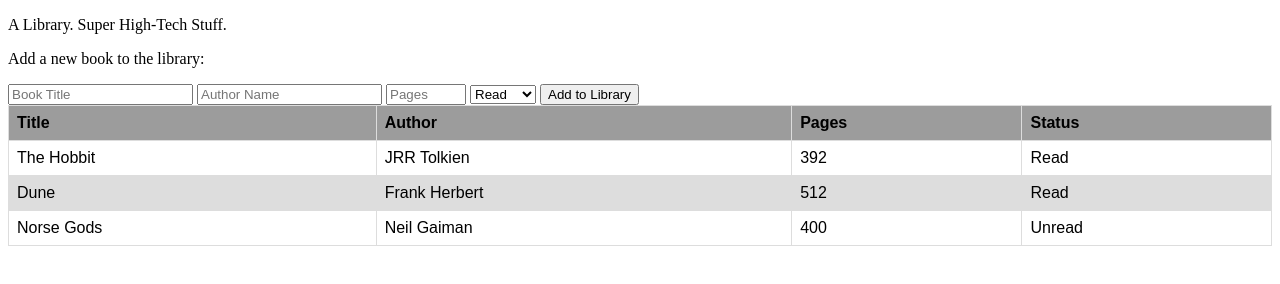
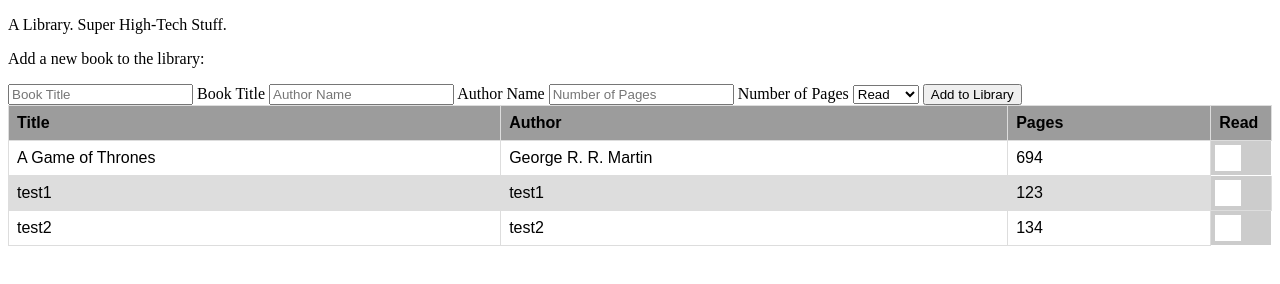
Before and after one commit to deslni01/library, a plain HTML site: page index.html in a window 1280 px wide. Drawn offline with Linux system fonts and the light colour scheme.

Commit message:
lots of updates to js and css

```diff
--- a/index.html
+++ b/index.html
@@ -19,18 +19,26 @@
 
         <div class="form">
 
-            <input type="text" id="title" class="bookform" required placeholder="Book Title">
+            <form name="bookform">
 
-            <input type="text" id="author" class="bookform" required placeholder="Author Name">
+                <input type="text" id="title" class="form-input" name="title"  minlength="1" maxlength="60" placeholder="Book Title" required>
+                <label class="form-label">Book Title</label>
 
-            <input type="number" id="pages" class="bookform" required min="1" max="99999" placeholder="Pages">
+                <input type="text" id="author" class="form-input" name="author"  minlength="1" maxlength="60" placeholder="Author Name" required>
+                <label class="form-label">Author Name</label>
 
-            <select id="read" name="read">
-                <option value="read">Read</option>
-                <option value="unread">Unread</option>
-            </select>
+                <input type="number" id="pages" class="form-input" name="pages"  minlength="1" maxlength="99999" placeholder="Number of Pages" required>
+                <label class="form-label">Number of Pages</label>
 
-            <button id="submit">Add to Library</button>
+                <select id="read" name="read">
+                    <option value="read">Read</option>
+                    <option value="unread">Unread</option>
+                </select>
+
+                <!-- <button id="submit">Add to Library</button> -->
+                <input type="submit" id="submit" name="submit" value="Add to Library">
+
+            </form>
 
         </div>
 
@@ -42,28 +50,11 @@
                         <th>Title</th>
                         <th>Author</th>
                         <th>Pages</th>
-                        <th>Status</th>
+                        <th class="switch">Read</th>
                     </tr>
                 </thead>
                 <tbody id="shelf">
-                    <tr>
-                        <td>The Hobbit</td>
-                        <td>JRR Tolkien</td>
-                        <td>392</td>
-                        <td>Read</td>
-                    </tr>
-                    <tr>
-                        <td>Dune</td>
-                        <td>Frank Herbert</td>
-                        <td>512</td>
-                        <td>Read</td>
-                    </tr>
-                    <tr>
-                        <td>Norse Gods</td>
-                        <td>Neil Gaiman</td>
-                        <td>400</td>
-                        <td>Unread</td>
-                    </tr>
+
                 </tbody>
             </table>
         </div>
--- a/scripts.js
+++ b/scripts.js
@@ -14,16 +14,31 @@ let $readInput = $form.querySelector("#read");
 
 let $shelf = document.querySelector("#shelf");
 
-// object constructor:
+
 let myLibrary = [
+
         {
-      title: "A Game of Thrones",
-      author: "George R. R. Martin",
-      pages: 694,
-      read: "read"
+          "title": "A Game of Thrones",
+          "author": "George R. R. Martin",
+          "pages": 694,
+          "read": "read"
+        },
+        {
+          "title": "test1",
+          "author": "test1",
+          "pages": "123",
+          "read": "read"
+        },
+        {
+          "title": "test2",
+          "author": "test2",
+          "pages": "134",
+          "read": "unread"
         }
+
 ];
 
+displayLibrary();
 
 function Book(title, author, pages, read) {
     this.title = title
@@ -32,7 +47,26 @@ function Book(title, author, pages, read) {
     this.read = read
 }
 
+// display current myLibrary array
+function displayLibrary() {
+    for (let i = 0; i < (myLibrary.length); i++) {
+        let row = document.createElement("tr");
+        Object.values(myLibrary[i]).forEach(val => {
+            // append to DOM
+            let node = document.createElement("td");
+            let textnode = document.createTextNode(val);
+            node.appendChild(textnode);
+            document.getElementById("shelf").appendChild(row).appendChild(node);
+        })
+    }
+}
+
+// 2. receive input from page
 function addBookToLibrary() {
+    // check form validation
+    if (!validate()) {
+        return;
+    } else {
         // take input from forms to fill in Book() function
         let title = $titleInput.value;
         let author = $authorInput.value;
@@ -41,13 +75,24 @@ function addBookToLibrary() {
 
         let newBook = new Book(title, author, pages, read);
 
-    // push to myLibrary array
+        // 3. push to myLibrary array
         myLibrary.push(newBook);
-    addToShelf();
+
+        // 4. add input from page to current display
+        let row = document.createElement("tr");
+        Object.values(newBook).forEach(val => {
+            let node = document.createElement("td");
+            let textnode = document.createTextNode(val);
+            node.appendChild(textnode);
+            document.getElementById("shelf").appendChild(row).appendChild(node);
+        })
+
+        // 5. clear input forms
         clearForms();
     }
+}
 
-// reset form?
+// reset input form
 function clearForms() {
     $titleInput.value = '';
     $pagesInput.value = '';
@@ -56,38 +101,96 @@ function clearForms() {
 }
 
 // button event handler to submit form to myLibrary array
-
 document.addEventListener("DOMContentLoaded", () => {
     document.querySelector('#submit').addEventListener("click", addBookToLibrary)
 })
 
-// append array information into the DOM:
-function addToShelf() {
-    // need to loop over the array's objects for each prop
+
+function validate() {
+    if (document.bookform.title.value == "") {
+        return false;
+    } else if (document.bookform.author.value == "") {
+        return false;
+    } else if (document.bookform.pages.value == "") {
+        return false;
+    }
+    return true;
+}
+
+// button on each book display to change read status
+    /* To facilitate this you will want to create the function that toggles a book’s read status on your Book prototype instance. */
+    function displayLibrary() {
         for (let i = 0; i < (myLibrary.length); i++) {
             let row = document.createElement("tr");
             Object.values(myLibrary[i]).forEach(val => {
-            // console.log(val); -> working!
-            // append to DOM!
+                if (val == 'read' || val == 'unread') {
+
+
+                    let label = document.createElement("label");
+                    label.className = "label";
+                    let node = document.createElement("input");
+                    node.type = "checkbox";
+                    // node.checked = true;
+                    node.className = "label__input";
+
+                    // add div class for circle
+                    let circle = document.createElement("div");
+                    circle.className = "label__circle";
+                    // append both
+                    document.getElementById("shelf").appendChild(row).appendChild(label).appendChild(node);
+                    document.getElementById("shelf").appendChild(row).appendChild(label).appendChild(circle);
+
+                } else {
+                // } else {
+                    // readStatus();
+                    // append to DOM
+
                     let node = document.createElement("td");
                     let textnode = document.createTextNode(val);
                     node.appendChild(textnode);
                     document.getElementById("shelf").appendChild(row).appendChild(node);
+
+
+                }
             })
         }
     }
 
-// OK from here - when doing addToShelf(), it's re-adding ALL objects to the page so everything is on there multiple times..
-// Also, the pages input isn't requiring numbers...
+    function readStatus() {
+        // add checkbox input w/class
+        let label = document.createElement("label");
+        label.className = "label";
+        let node = document.createElement("input");
+        node.type = "checkbox";
+        node.checked = true;
+        node.className = "label__input";
+        // add div class for circle
+        let circle = document.createElement("div");
+        circle.className = "label__circle";
+        // append both
+        document.getElementById("shelf").appendChild(row).appendChild(label).appendChild(node);
+        document.getElementById("shelf").appendChild(row).appendChild(label).appendChild(circle);
+    }
+    // from here -> combine the if to if val === 'read' || val === 'unread' (or figure out how to use the key) then add checkbox + div, and figure out how to set checkbox to 'read' or 'unread'
+    // if !read = read; if read = !read;
+
+    // for addbooktolibrary() -> let read = getReadValue() function?
+        // make function to determine read value based on checkbox feedback
 
 
+    // create function to change object's 'read' or 'unread' to opposite
+
+    // add function to prototype
+
+    // add checkbox to display read status
+
+    // add checkbox to prototype?
 
 
 // button to remove book from library
     /* You will need to associate your DOM elements with the actual book objects in some way. One easy solution is giving them a data-attribute that corresponds to the index of the library array. */
 
-// button on each book display to change read status
-    /* To facilitate this you will want to create the function that toggles a book’s read status on your Book prototype instance. */
+
 
 
 // force capitalization for title, author
@@ -95,3 +198,14 @@ function addToShelf() {
 
 
 // create button to pop up form rather than static form
+
+
+/* Problems:
+- FIXED! OK from here - when doing addToShelf(), it's re-adding ALL objects to the page so everything is on there multiple times..
+    // Maybe the simple solution is a current myLibrary that is called on page load, and when addToShelf() is called it doesn't replicate myLibrary - so maybe a currentLibrary and a newLibrary? currentLibrary receives the new book, but only populates on reload (so put at top of script), and newLibrary adds new books to currentLibrary and only appends the new books
+
+- FIXED! Also, the pages input isn't requiring numbers...
+    // can't figure out why HTML validation not working - requires JS val?
+    // added validate() function, but the only problem is after submitting, it goes back to the Title input and pops up requirement
+-
+*/
--- a/styles.css
+++ b/styles.css
@@ -3,35 +3,15 @@
     height: 10rem;
 }
 
-#title {
+.form {
+  background-color: blue;
 
-    background-color: blue;
-    height: 5rem;
-    text-align: center;
-    align-items: center;
+} */
+
+.switch {
+
+  width: 43.75px;
 }
-
-#shelf {
-    display: grid;
-    grid-template-columns: auto auto;
-    grid-template-rows: auto auto;
-    grid-gap: 10px;
-    width: 90vw;
-}
-
-.test {
-
-
-    width: 200px;
-    height: 300px;
-    background-color: blue;
-    justify-self: center;
-    display: grid;
-}
-
-p {
-    background-color: red;
-} */
 
 table {
     font-family: arial, sans-serif;
@@ -52,3 +32,59 @@ table {
 thead {
   background-color: rgb(156, 156, 156);
 }
+
+/* Read/Unread Switches */
+
+/* The switch - the box around the slider */
+.label {
+  position: relative;
+  display: inline-block;
+  width: 60px;
+  height: 34px;
+}
+
+/* Hide default HTML checkbox */
+.label input {
+  opacity: 0;
+  width: 0;
+  height: 0;
+}
+
+/* The slider */
+.label__circle {
+  position: absolute;
+  cursor: pointer;
+  top: 0;
+  left: 0;
+  right: 0;
+  bottom: 0;
+  background-color: #ccc;
+  -webkit-transition: .4s;
+  transition: .4s;
+}
+
+.label__circle:before {
+  position: absolute;
+  content: "";
+  height: 26px;
+  width: 26px;
+  left: 4px;
+  bottom: 4px;
+  background-color: white;
+  -webkit-transition: .4s;
+  transition: .4s;
+}
+
+input:checked + .label__circle {
+  background-color: #2196F3;
+}
+
+input:focus + .label__circle {
+  box-shadow: 0 0 1px #2196F3;
+}
+
+input:checked + .label__circle:before {
+  -webkit-transform: translateX(26px);
+  -ms-transform: translateX(26px);
+  transform: translateX(26px);
+}
```
Lines whose indentation alone changed are shown as unchanged.
